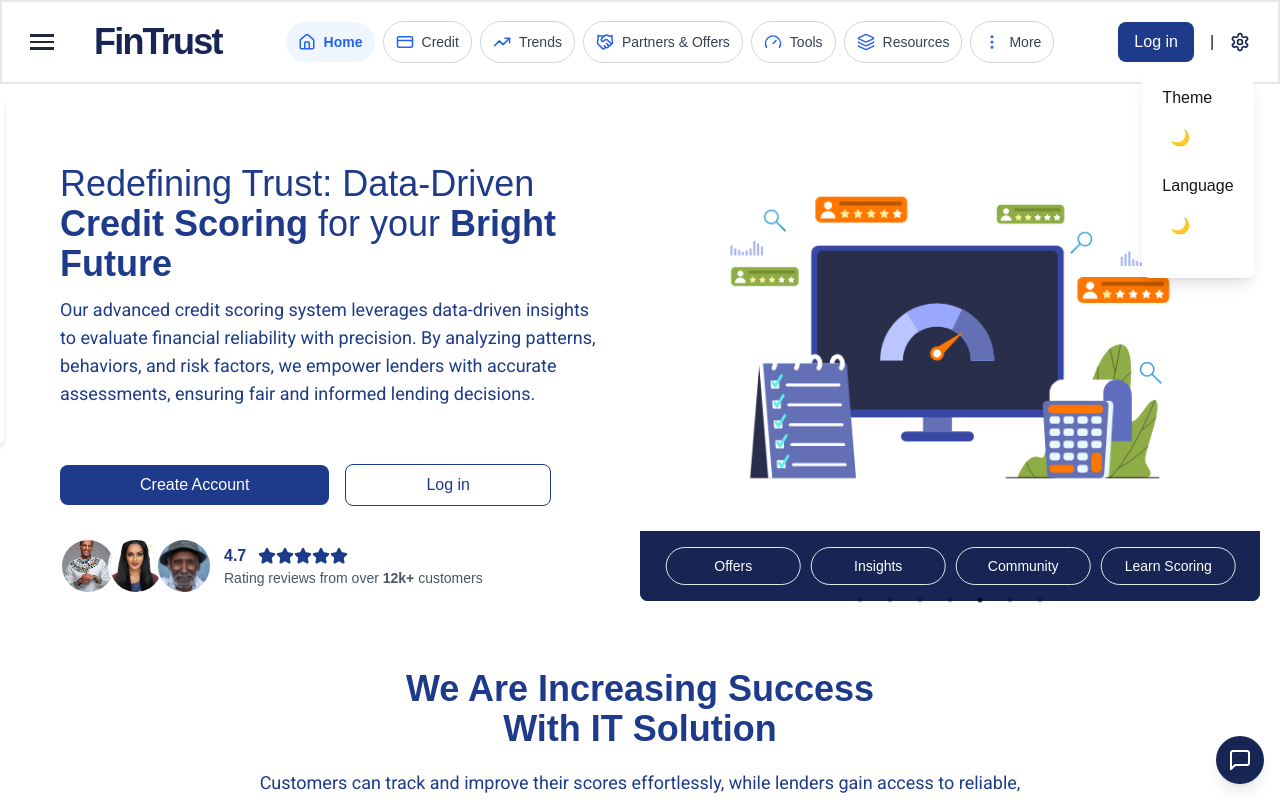
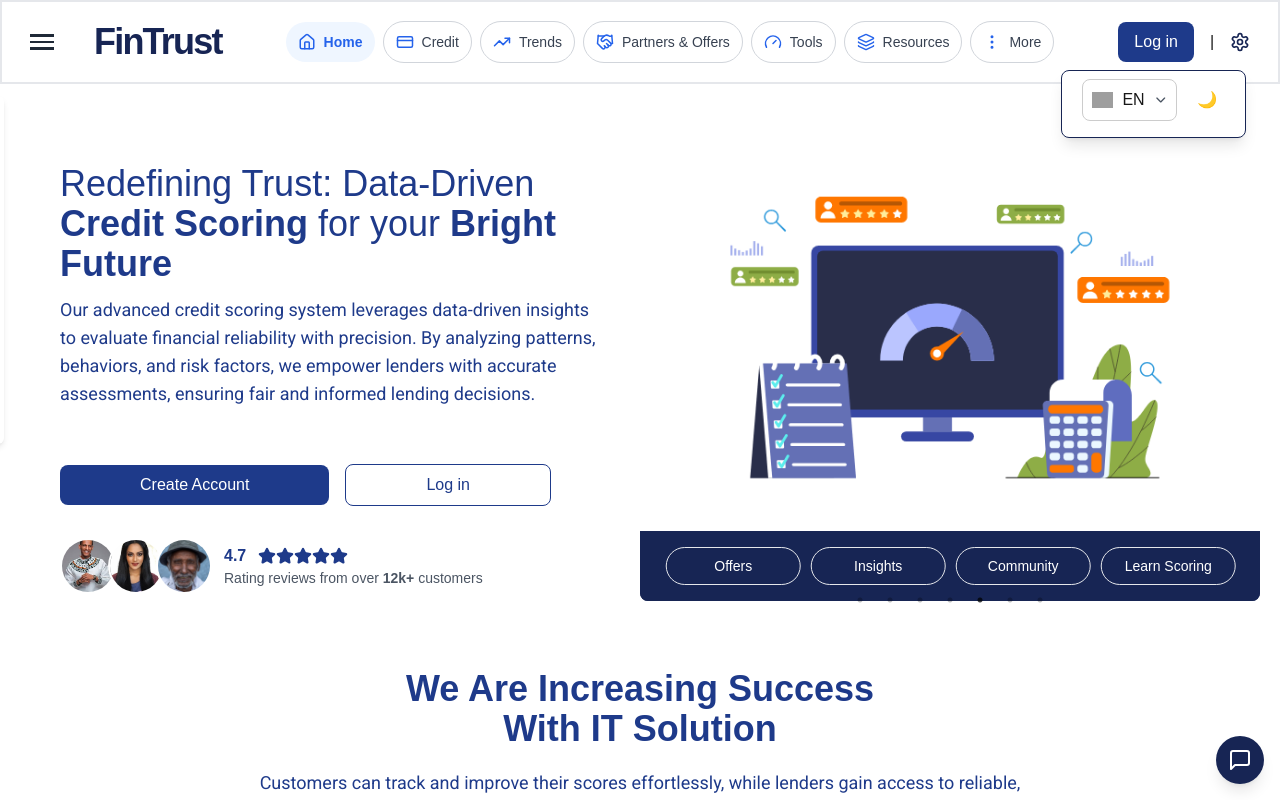
Before and after one commit to Yared-Yemane/credit, a Next.js app: page / in a window 1280 px wide. Both pictures are taken after a click on the button 1240 px from the left and 42 px from the top of the page. Shown: the top 800 px of the page. Built offline with nearby package versions, Linux system fonts and the light colour scheme; grey boxes are pictures that could not be loaded.

Commit message:
settings modal

```diff
--- a/app/components/navbar/RightSection.jsx
+++ b/app/components/navbar/RightSection.jsx
@@ -3,27 +3,19 @@
 import React, { useState, useEffect, useRef } from "react";
 import { motion } from "framer-motion";
 import { Settings } from "lucide-react";
+import { ChevronDown as ChevronDownIcon } from "lucide-react"; // Import the arrow icon
 
 const RightSection = () => {
   const [isModalOpen, setIsModalOpen] = useState(false); // Modal visibility state
   const [isDarkMode, setIsDarkMode] = useState(false);
-  const [selectedTheme, setSelectedTheme] = useState("light"); // Theme state
-  const [selectedLanguage, setSelectedLanguage] = useState("English"); // Language state
+  const [selectedLanguage, setSelectedLanguage] = useState("en"); // Language state
+  const [isDropdownOpen, setIsDropdownOpen] = useState(false); // Dropdown state
 
   const modalRef = useRef(null); // Reference to modal
   const buttonRef = useRef(null); // Reference to settings button
+  const dropdownRef = useRef(null); // Reference to language dropdown
 
   const toggleModal = () => setIsModalOpen((prev) => !prev);
-
-  const handleThemeChange = (theme) => {
-    setSelectedTheme(theme);
-    // Implement theme change logic here (e.g., toggle dark mode)
-  };
-
-  const handleLanguageChange = (language) => {
-    setSelectedLanguage(language);
-    // Implement language change logic here
-  };
 
   const toggleDarkMode = () => {
     const newDarkMode = !isDarkMode;
@@ -36,15 +28,21 @@ const RightSection = () => {
     localStorage.setItem("darkMode", newDarkMode.toString());
   };
 
-  // Close modal if clicking outside of it
+  // Close modal and dropdown if clicking outside of them
   useEffect(() => {
     const handleClickOutside = (event) => {
+      // Close the modal if clicking outside of it
       if (
         modalRef.current &&
         !modalRef.current.contains(event.target) &&
         !buttonRef.current.contains(event.target)
       ) {
         setIsModalOpen(false);
+      }
+
+      // Close the dropdown if clicking outside of it
+      if (dropdownRef.current && !dropdownRef.current.contains(event.target)) {
+        setIsDropdownOpen(false);
       }
     };
 
@@ -53,6 +51,19 @@ const RightSection = () => {
       document.removeEventListener("mousedown", handleClickOutside);
     };
   }, []);
+
+  const languages = [
+    { code: "en", name: "English", flagUrl: "https://flagcdn.com/w320/us.png" },
+    { code: "fr", name: "French", flagUrl: "https://flagcdn.com/w320/fr.png" },
+    { code: "es", name: "Spanish", flagUrl: "https://flagcdn.com/w320/es.png" },
+    { code: "de", name: "German", flagUrl: "https://flagcdn.com/w320/de.png" },
+    // Add other languages here with URLs to flag images
+  ];
+
+  const handleLanguageChange = (languageCode) => {
+    setSelectedLanguage(languageCode);
+    setIsDropdownOpen(false); // Close dropdown after selection
+  };
 
   return (
     <div className="flex items-center gap-4 relative">
@@ -82,26 +93,61 @@ const RightSection = () => {
       {isModalOpen && (
         <motion.div
           ref={modalRef}
-          className="absolute top-full left-6 mt-2 bg-white shadow-lg rounded-lg w-auto py-4 px-5 z-50"
+          className="absolute flex justify-between gap-3 top-full right-1 mt-2 bg-white shadow-lg rounded-lg w-auto pt-2 -pb-3 px-5 z-50 max-w-xs  border border-blue-950"
           initial={{ opacity: 0, y: -20 }}
           animate={{ opacity: 1, y: 0 }}
           exit={{ opacity: 0, y: -20 }}
           transition={{ duration: 0.3 }}
         >
-          {/* Theme Selection */}
+          {/* Language Dropdown */}
+
           <div className="mb-4">
-            <h4 className="font-medium mb-2">Theme</h4>
-            <button
-              onClick={toggleDarkMode}
-              className="text-[#9e95c2] dark:text-[#f9f9f9] hover:bg-[#e2e2e2] dark:hover:bg-[#444] p-2 rounded-full"
+            {/* <h4 className="font-medium text-lg mb-2">Language</h4> */}
+            <div
+              ref={dropdownRef} // Reference to the dropdown
+              className="relative cursor-pointer p-2 rounded-lg border border-[#ccc] focus:outline-none min-w-[95px]"
+              onClick={() => setIsDropdownOpen(!isDropdownOpen)} // Toggle dropdown
             >
-              {isDarkMode ? "🌞" : "🌙"}
-            </button>
+              <div className="flex items-center space-x-2">
+                <img
+                  src={
+                    languages.find((lang) => lang.code === selectedLanguage)
+                      ?.flagUrl
+                  }
+                  alt={selectedLanguage}
+                  className="w-6 h-4 inline-block object-contain"
+                />
+                <span>{selectedLanguage.toUpperCase()}</span>
+                {/* Arrow Icon */}
+                <ChevronDownIcon className="w-4 h-4 text-gray-600 ml-2" />{" "}
+                {/* Customize size and color */}
+              </div>
+
+              {/* Dropdown menu */}
+              {isDropdownOpen && (
+                <div className="absolute left-0 top-full mt-1 w-[80px] p-2 bg-white shadow-lg rounded-lg z-10">
+                  {languages.map((language) => (
+                    <div
+                      key={language.code}
+                      className="flex items-center p-2 rounded-lg hover:bg-[#e2e2e2] cursor-pointer"
+                      onClick={() => handleLanguageChange(language.code)}
+                    >
+                      <img
+                        src={language.flagUrl}
+                        alt={language.name}
+                        className="w-6 h-4 mr-2 inline-block object-contain"
+                      />
+                      <span>{language.code.toUpperCase()}</span>
+                    </div>
+                  ))}
+                </div>
+              )}
+            </div>
           </div>
 
-          {/* Language Selection */}
-          <div className="mb-4">
-            <h4 className="font-medium mb-2">Language</h4>
+          {/* Theme Selection */}
+          <div className="mb-4 flex items-center justify-between">
+            {/* <h4 className="font-medium text-lg">Theme</h4> */}
             <button
               onClick={toggleDarkMode}
               className="text-[#9e95c2] dark:text-[#f9f9f9] hover:bg-[#e2e2e2] dark:hover:bg-[#444] p-2 rounded-full"
--- a/package.json
+++ b/package.json
@@ -22,6 +22,7 @@
     "react-icons": "^5.4.0",
     "react-responsive-carousel": "^3.2.23",
     "react-slick": "^0.30.3",
+    "react-world-flags": "^1.6.0",
     "slick-carousel": "^1.8.1",
     "swiper": "^11.2.2",
     "zustand": "^5.0.3"
```
Also changed, not shown: 1 other file (tests, documents, lock files or other folders).
